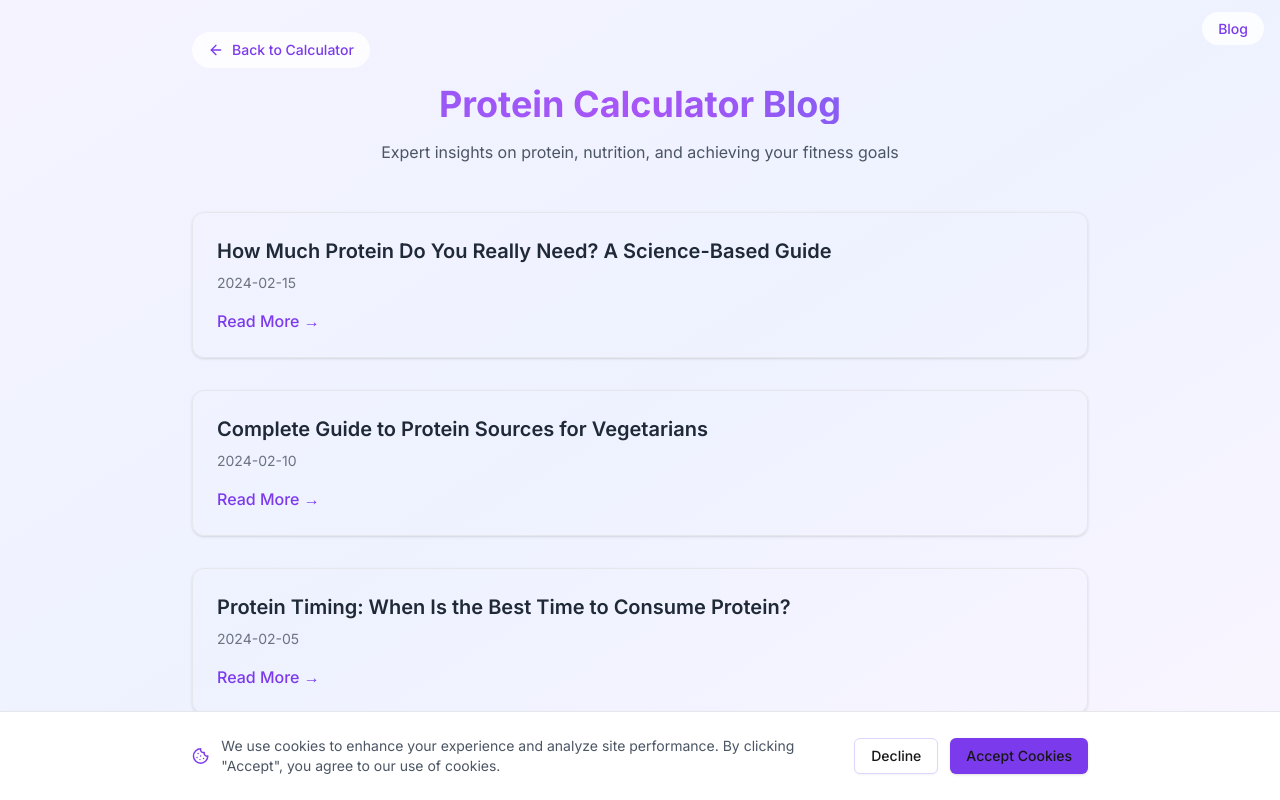
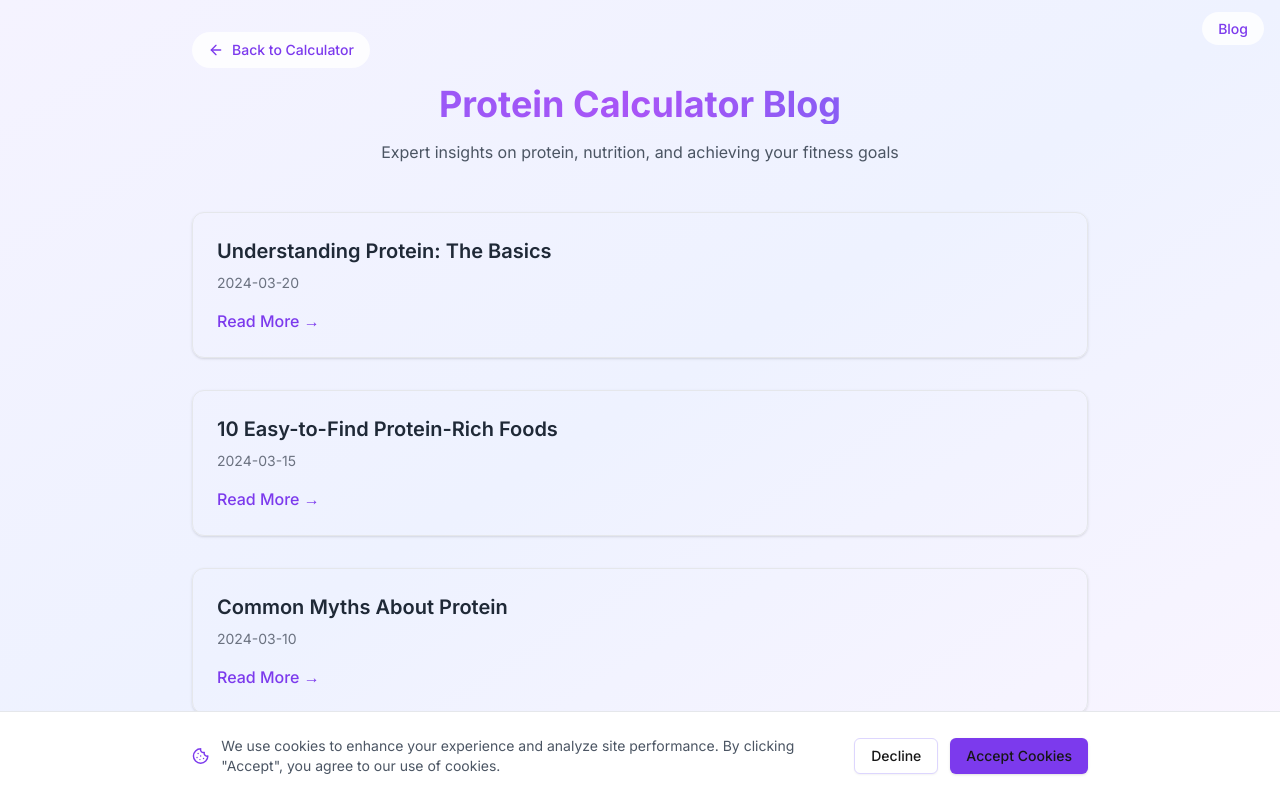
Before and after one commit to Paulsum1985/protein-calculator, a Next.js app: page /blog in a window 1280 px wide. Built offline with nearby package versions, Linux system fonts and the light colour scheme.

Commit message:
Updated blog content with improved articles

```diff
--- a/src/app/blog/blogData.ts
+++ b/src/app/blog/blogData.ts
@@ -5,121 +5,97 @@ type BlogPost = {
 };
 
 export const blogPosts: Record<string, BlogPost> = {
-  "how-much-protein-do-you-need": {
-    title: "How Much Protein Do You Really Need? A Science-Based Guide",
-    date: "2024-02-15",
+  "protein-basics": {
+    title: "Understanding Protein: The Basics",
+    date: "2024-03-20",
     content: `
       <div class="text-gray-700">
-        <h2 class="text-2xl font-bold text-gray-800 mt-8 mb-4">Understanding Your Protein Needs</h2>
-        <p class="mb-4">Protein is essential for building and maintaining muscle mass, supporting immune function, and numerous other biological processes. But how much do you really need?</p>
+        <div class="bg-yellow-50 p-4 rounded-lg mb-6">
+          <p class="text-sm">Disclaimer: This article is for informational purposes only. While we strive to provide accurate information, we are not nutritionists or healthcare professionals. Always consult a qualified healthcare provider for personalized advice.</p>
+        </div>
 
-        <h3 class="text-xl font-semibold text-gray-800 mt-6 mb-3">The Science Behind Protein Requirements</h3>
-        <p class="mb-4">Research shows that protein needs vary significantly based on several factors:</p>
+        <h2 class="text-2xl font-bold text-gray-800 mt-8 mb-4">What is Protein and Why Do We Need It?</h2>
+        <p class="mb-4">Protein is one of the essential nutrients our body needs. It's often called the 'building block' of the body, and for good reason. From our muscles to our skin, protein plays a vital role in building and repairing tissues.</p>
+
+        <h3 class="text-xl font-semibold text-gray-800 mt-6 mb-3">Common Sources of Protein</h3>
         <ul class="list-disc pl-6 mb-6 space-y-2">
-          <li class="text-gray-700">Activity level and type of exercise</li>
-          <li class="text-gray-700">Body composition goals</li>
-          <li class="text-gray-700">Age and current health status</li>
-          <li class="text-gray-700">Overall caloric intake</li>
+          <li class="text-gray-700">Meat and poultry</li>
+          <li class="text-gray-700">Fish and seafood</li>
+          <li class="text-gray-700">Eggs and dairy products</li>
+          <li class="text-gray-700">Legumes and beans</li>
+          <li class="text-gray-700">Nuts and seeds</li>
         </ul>
 
-        <h2 class="text-2xl font-bold text-gray-800 mt-8 mb-4">Daily Protein Requirements By Goal</h2>
+        <h3 class="text-xl font-semibold text-gray-800 mt-6 mb-3">When Do We Need Protein?</h3>
+        <p class="mb-4">We need protein throughout the day, but some key times include:</p>
+        <ul class="list-disc pl-6 mb-6 space-y-2">
+          <li class="text-gray-700">After waking up</li>
+          <li class="text-gray-700">After exercise</li>
+          <li class="text-gray-700">As part of main meals</li>
+        </ul>
+
+        <p class="mb-4">Use our protein calculator to get a general idea of your protein needs based on your weight and activity level.</p>
+      </div>
+    `
+  },
+  "protein-rich-foods": {
+    title: "10 Easy-to-Find Protein-Rich Foods",
+    date: "2024-03-15",
+    content: `
+      <div class="text-gray-700">
+        <div class="bg-yellow-50 p-4 rounded-lg mb-6">
+          <p class="text-sm">Disclaimer: This article is for informational purposes only. While we strive to provide accurate information, we are not nutritionists or healthcare professionals. Always consult a qualified healthcare provider for personalized advice.</p>
+        </div>
+
+        <h2 class="text-2xl font-bold text-gray-800 mt-8 mb-4">Everyday Foods High in Protein</h2>
+        <p class="mb-4">Finding protein-rich foods doesn't have to be complicated. Here are some common foods that are excellent sources of protein.</p>
+
         <div class="space-y-4">
           <div class="bg-white/50 p-4 rounded-lg">
-            <h4 class="font-semibold text-gray-800 mb-2">For Muscle Gain:</h4>
-            <p class="text-gray-700">1.6-2.2g of protein per kg of body weight</p>
+            <h4 class="font-semibold text-gray-800 mb-2">1. Eggs</h4>
+            <p class="text-gray-700">A versatile breakfast staple that packs about 6g of protein per egg.</p>
           </div>
 
           <div class="bg-white/50 p-4 rounded-lg">
-            <h4 class="font-semibold text-gray-800 mb-2">For Weight Loss:</h4>
-            <p class="text-gray-700">1.8-2.4g of protein per kg of body weight</p>
+            <h4 class="font-semibold text-gray-800 mb-2">2. Greek Yogurt</h4>
+            <p class="text-gray-700">A creamy snack with roughly 15g of protein per serving.</p>
           </div>
 
           <div class="bg-white/50 p-4 rounded-lg">
-            <h4 class="font-semibold text-gray-800 mb-2">For Maintenance:</h4>
-            <p class="text-gray-700">1.4-1.6g of protein per kg of body weight</p>
+            <h4 class="font-semibold text-gray-800 mb-2">3. Chicken Breast</h4>
+            <p class="text-gray-700">A lean meat option with about 25g of protein per serving.</p>
           </div>
         </div>
+
+        <p class="mt-6">Remember to use our calculator to help determine your daily protein needs!</p>
       </div>
     `
   },
-  "vegetarian-protein-sources": {
-    title: "Complete Guide to Protein Sources for Vegetarians",
-    date: "2024-02-10",
+  "protein-myths": {
+    title: "Common Myths About Protein",
+    date: "2024-03-10",
     content: `
       <div class="text-gray-700">
-        <h2 class="text-2xl font-bold text-gray-800 mt-8 mb-4">Best Protein Sources for Vegetarians</h2>
-        <p class="mb-4">Getting enough protein on a vegetarian diet is completely achievable with the right food choices.</p>
+        <div class="bg-yellow-50 p-4 rounded-lg mb-6">
+          <p class="text-sm">Disclaimer: This article is for informational purposes only. While we strive to provide accurate information, we are not nutritionists or healthcare professionals. Always consult a qualified healthcare provider for personalized advice.</p>
+        </div>
 
-        <h3 class="text-xl font-semibold text-gray-800 mt-6 mb-3">Top Vegetarian Protein Sources</h3>
-        <div class="grid gap-4 mb-6">
+        <h2 class="text-2xl font-bold text-gray-800 mt-8 mb-4">Separating Fact from Fiction</h2>
+        <p class="mb-4">There are many myths about protein. Let's look at some common ones.</p>
+
+        <div class="space-y-4">
           <div class="bg-white/50 p-4 rounded-lg">
-            <h4 class="font-semibold text-gray-800 mb-2">Legumes</h4>
-            <ul class="list-disc pl-6 space-y-1">
-              <li class="text-gray-700">Lentils (18g per cup)</li>
-              <li class="text-gray-700">Chickpeas (15g per cup)</li>
-              <li class="text-gray-700">Black beans (15g per cup)</li>
-            </ul>
+            <h4 class="font-semibold text-gray-800 mb-2">Myth 1: More Protein is Always Better</h4>
+            <p class="text-gray-700">While protein is important, eating more than you need won't give extra benefits.</p>
           </div>
 
           <div class="bg-white/50 p-4 rounded-lg">
-            <h4 class="font-semibold text-gray-800 mb-2">Whole Grains</h4>
-            <ul class="list-disc pl-6 space-y-1">
-              <li class="text-gray-700">Quinoa (8g per cup)</li>
-              <li class="text-gray-700">Oats (6g per cup)</li>
-              <li class="text-gray-700">Wild rice (7g per cup)</li>
-            </ul>
-          </div>
-
-          <div class="bg-white/50 p-4 rounded-lg">
-            <h4 class="font-semibold text-gray-800 mb-2">Soy Products</h4>
-            <ul class="list-disc pl-6 space-y-1">
-              <li class="text-gray-700">Tofu (20g per cup)</li>
-              <li class="text-gray-700">Tempeh (31g per cup)</li>
-              <li class="text-gray-700">Edamame (17g per cup)</li>
-            </ul>
-          </div>
-        </div>
-      </div>
-    `
-  },
-  "protein-timing-guide": {
-    title: "Protein Timing: When Is the Best Time to Consume Protein?",
-    date: "2024-02-05",
-    content: `
-      <div class="text-gray-700">
-        <h2 class="text-2xl font-bold text-gray-800 mt-8 mb-4">Optimal Protein Timing</h2>
-        <p class="mb-6">When you consume protein can be just as important as how much you consume. Strategic timing can help maximize muscle growth, recovery, and overall results.</p>
-
-        <h3 class="text-xl font-semibold text-gray-800 mt-6 mb-4">Key Timing Windows</h3>
-        <div class="space-y-4">
-          <div class="bg-white/50 p-4 rounded-lg">
-            <h4 class="font-semibold text-gray-800 mb-2">Post-workout Window</h4>
-            <p class="text-gray-700">Consume 20-30g protein within 2 hours after exercise to optimize recovery</p>
-          </div>
-
-          <div class="bg-white/50 p-4 rounded-lg">
-            <h4 class="font-semibold text-gray-800 mb-2">Before Bed</h4>
-            <p class="text-gray-700">Slow-digesting protein helps prevent muscle breakdown during sleep</p>
-          </div>
-
-          <div class="bg-white/50 p-4 rounded-lg">
-            <h4 class="font-semibold text-gray-800 mb-2">First Thing in Morning</h4>
-            <p class="text-gray-700">Replenish protein stores depleted during overnight fasting</p>
-          </div>
-
-          <div class="bg-white/50 p-4 rounded-lg">
-            <h4 class="font-semibold text-gray-800 mb-2">Between Meals</h4>
-            <p class="text-gray-700">Maintain steady protein availability throughout the day</p>
+            <h4 class="font-semibold text-gray-800 mb-2">Myth 2: You Can Only Get Protein From Meat</h4>
+            <p class="text-gray-700">Many plant-based foods are excellent protein sources too.</p>
           </div>
         </div>
 
-        <h3 class="text-xl font-semibold text-gray-800 mt-8 mb-4">Protein Distribution Tips</h3>
-        <ul class="list-disc pl-6 mb-6 space-y-2">
-          <li class="text-gray-700">Aim for 20-30g protein per meal</li>
-          <li class="text-gray-700">Space meals 3-4 hours apart</li>
-          <li class="text-gray-700">Include protein in pre and post workout meals</li>
-          <li class="text-gray-700">Consider a slow-digesting protein before bed</li>
-        </ul>
+        <p class="mt-6">Use our calculator to find a reasonable protein target for your needs.</p>
       </div>
     `
   }
```
